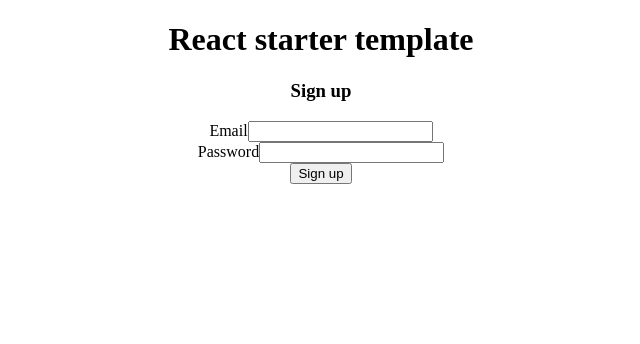
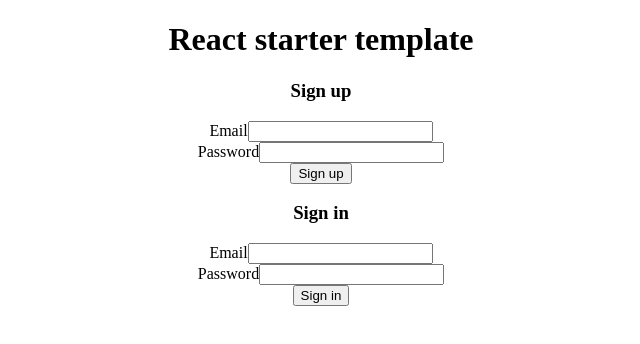
Before and after one commit to bhubr/react-firebase-app, a React (Create React App) app: page / in a window 1280 px wide. Shown: the top 344 px of the page, without its empty margins (319-959 px from the left). Built offline with nearby package versions, Linux system fonts and the light colour scheme.

Commit message:
Sign-in form

```diff
--- a/src/App.jsx
+++ b/src/App.jsx
@@ -1,6 +1,7 @@
 import React from 'react';
 // import firebase from 'firebase/app';
 import Signup from './components/Signup';
+import Signin from './components/Signin';
 import './App.css';
 
 function App() {
@@ -27,6 +28,7 @@ function App() {
       </header>
       {/* {user && <img src={user.picture.large} alt={user.name.last} />} */}
       <Signup />
+      <Signin />
     </div>
   );
 }
--- /dev/null
+++ b/src/components/Signin.jsx
@@ -0,0 +1,55 @@
+import React, { useState } from 'react';
+import firebase from 'firebase/app';
+import useForm from '../hooks/useForm';
+
+function Signin() {
+  const [data, , handleChange] = useForm({
+    email: '',
+    password: '',
+  });
+  const [user, setUser] = useState(null);
+  const [error, setError] = useState(null);
+
+  const handleSubmit = (e) => {
+    e.preventDefault();
+    const { email, password } = data;
+    firebase
+      .auth()
+      .signInWithEmailAndPassword(email, password)
+      .then((userData) => {
+        setUser(userData.user);
+        setError(null);
+      })
+      .catch(setError);
+  };
+  return (
+    <form onSubmit={handleSubmit}>
+      <h3>Sign in</h3>
+      {error && <div style={{ color: 'red' }}>{error.message}</div>}
+      {user && <div style={{ color: 'green' }}>Welcome, {user.email}!</div>}
+      <label htmlFor="email">
+        Email
+        <input
+          id="email"
+          name="email"
+          type="email"
+          value={data.email}
+          onChange={handleChange}
+        />
+      </label>
+      <label htmlFor="password">
+        Password
+        <input
+          id="password"
+          name="password"
+          type="password"
+          value={data.password}
+          onChange={handleChange}
+        />
+      </label>
+      <button type="submit">Sign in</button>
+    </form>
+  );
+}
+
+export default Signin;
```
